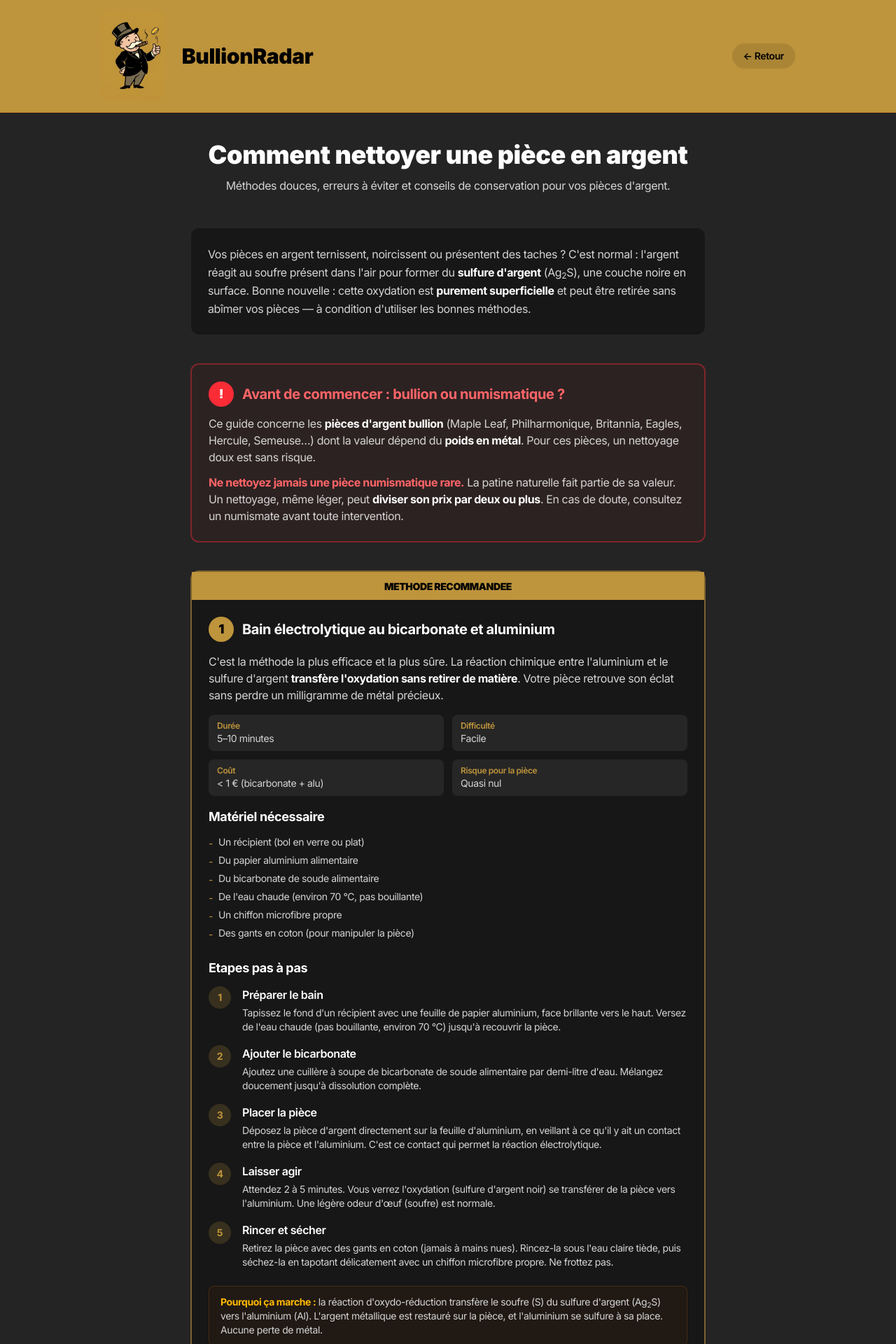
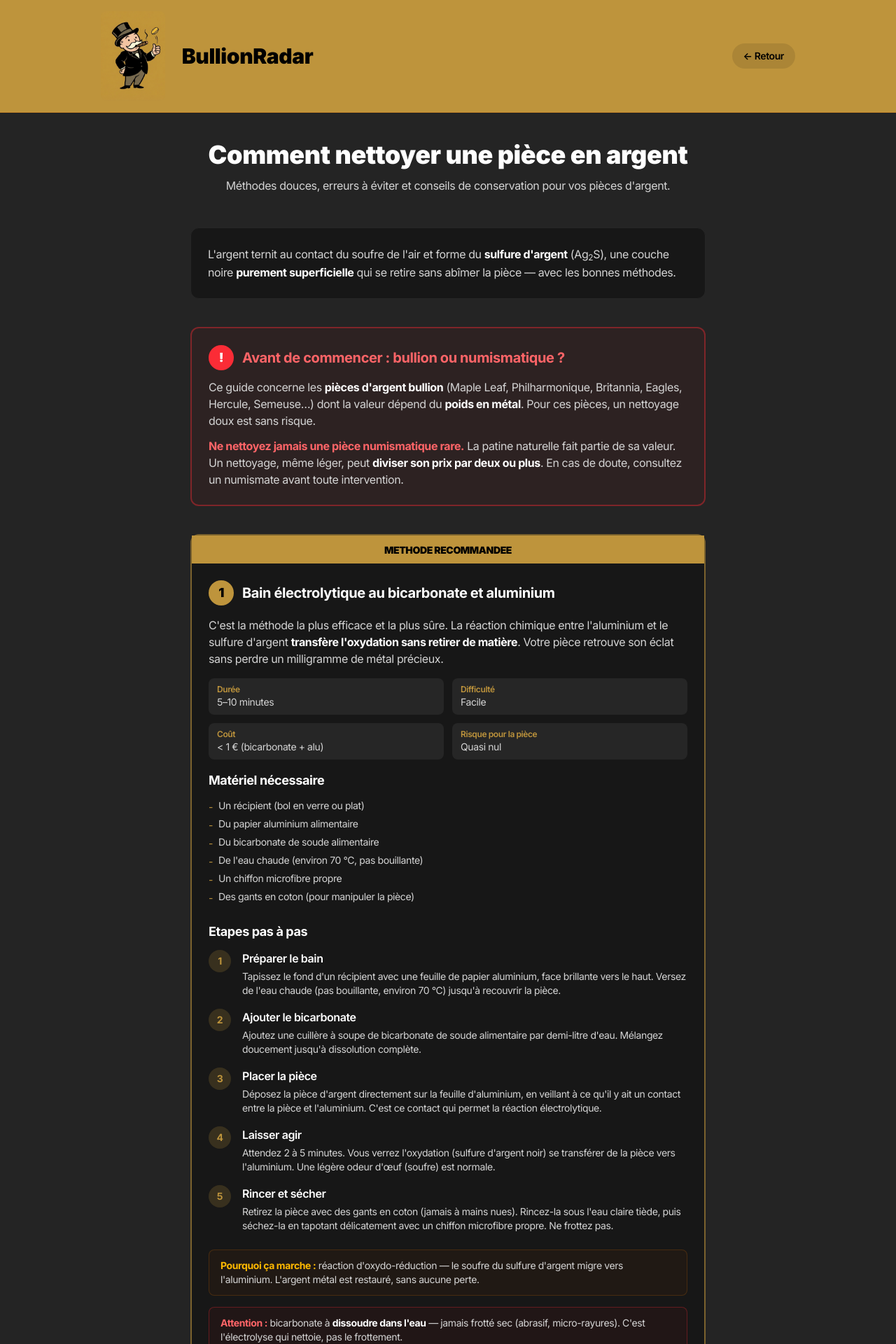
Before and after one commit to laurentknauss/bullionradar, a Next.js app: page /guide/nettoyer-pieces-argent in a window 1280 px wide. Shown: the top 1920 px of the page at 70% size. Built offline with nearby package versions, Linux system fonts and the light colour scheme.

Commit message:
feat(guide-nettoyer): allège la page (accordéons + textes resserrés + fix mot collé)

```diff
--- a/src/app/guide/nettoyer-pieces-argent/page.tsx
+++ b/src/app/guide/nettoyer-pieces-argent/page.tsx
@@ -160,15 +160,11 @@ export default function NettoyagePiecesArgentPage() {
         {/* Intro */}
         <div className="mb-10 rounded-xl border border-neutral-800 bg-neutral-900 p-6">
           <p className="leading-relaxed text-neutral-300">
-            Vos pièces en argent ternissent, noircissent ou présentent des
-            taches ? C&apos;est normal : l&apos;argent réagit au soufre présent
-            dans l&apos;air pour former du{" "}
+            L&apos;argent ternit au contact du soufre de l&apos;air et forme du{" "}
             <strong className="text-white">sulfure d&apos;argent</strong> (Ag
-            <sub>2</sub>S), une couche noire en surface. Bonne nouvelle : cette
-            oxydation est{" "}
-            <strong className="text-white">purement superficielle</strong> et
-            peut être retirée sans abîmer vos pièces — à condition
-            d&apos;utiliser les bonnes méthodes.
+            <sub>2</sub>S), une couche noire{" "}
+            <strong className="text-white">purement superficielle</strong>{" "}
+            qui se retire sans abîmer la pièce — avec les bonnes méthodes.
           </p>
         </div>
 
@@ -292,22 +288,19 @@ export default function NettoyagePiecesArgentPage() {
             <div className="mt-6 rounded-lg border border-amber-600/20 bg-amber-900/10 px-4 py-3">
               <p className="text-sm text-neutral-300">
                 <strong className="text-amber-400">Pourquoi ça marche :</strong>{" "}
-                la réaction d&apos;oxydo-réduction transfère le soufre (S) du
-                sulfure d&apos;argent (Ag<sub>2</sub>S) vers l&apos;aluminium
-                (Al). L&apos;argent métallique est restauré sur la pièce, et
-                l&apos;aluminium se sulfure à sa place. Aucune perte de métal.
+                réaction d&apos;oxydo-réduction — le soufre du sulfure
+                d&apos;argent migre vers l&apos;aluminium. L&apos;argent métal
+                est restauré, sans aucune perte.
               </p>
             </div>
 
             <div className="mt-4 rounded-lg border border-red-500/30 bg-red-900/10 px-4 py-3">
               <p className="text-sm text-neutral-300">
-                <strong className="text-red-400">Attention :</strong> le
-                bicarbonate doit être{" "}
-                <strong className="text-white">dissous dans l&apos;eau</strong>,
-                jamais frotté directement sur la pièce. Le bicarbonate sec est
-                abrasif et laisse des micro-rayures invisibles à l&apos;œil nu
-                mais visibles au microscope. C&apos;est la réaction
-                électrolytique qui nettoie, pas le frottement.
+                <strong className="text-red-400">Attention :</strong>{" "}
+                bicarbonate à{" "}
+                <strong className="text-white">dissoudre dans l&apos;eau</strong>{" "}
+                — jamais frotté sec (abrasif, micro-rayures). C&apos;est
+                l&apos;électrolyse qui nettoie, pas le frottement.
               </p>
             </div>
           </div>
@@ -482,38 +475,40 @@ export default function NettoyagePiecesArgentPage() {
         </div>
 
         {/* ========================= */}
-        {/* ERREURS A EVITER */}
+        {/* ERREURS A EVITER (accordéon) */}
         {/* ========================= */}
-        <div className="mb-8 rounded-xl border-2 border-red-500/40 bg-neutral-900 p-6">
-          <h2 className="mb-4 text-xl font-bold text-red-400">
-            Erreurs à ne jamais commettre
-          </h2>
-
-          <div className="space-y-4">
+        <details className="group mb-8 rounded-xl border-2 border-red-500/40 bg-neutral-900">
+          <summary className="flex cursor-pointer list-none items-center justify-between p-6 text-xl font-bold text-red-400 [&::-webkit-details-marker]:hidden">
+            <span>Erreurs à ne jamais commettre</span>
+            <span className="text-sm transition-transform group-open:rotate-180">
+              ▼
+            </span>
+          </summary>
+          <div className="space-y-4 px-6 pb-6">
             {[
               {
                 error: "Frotter au bicarbonate de soude sec",
-                why: "Souvent recommandé à tort sur Internet. Le bicarbonate en poudre est abrasif et laisse des micro-rayures sur l'argent. Il ne doit être utilisé que dissous dans l'eau, dans le cadre de la méthode électrolytique avec aluminium.",
+                why: "Bicarbonate en poudre = abrasif → micro-rayures. À n'utiliser QUE dissous dans l'eau (méthode électrolytique avec aluminium).",
               },
               {
                 error: "Frotter avec du dentifrice",
-                why: "Abrasif : laisse des micro-rayures visibles sur l'argent. La pièce paraît propre mais est définitivement endommagée en surface.",
+                why: "Abrasif. La pièce paraît propre mais est définitivement micro-rayée.",
               },
               {
                 error: "Utiliser de l'eau de Javel",
-                why: "L'hypochlorite de sodium attaque l'argent et provoque des taches blanches irréversibles (chlorure d'argent).",
+                why: "L'hypochlorite attaque l'argent → taches blanches irréversibles (chlorure d'argent).",
               },
               {
                 error: "Frotter avec une brosse ou un tampon abrasif",
-                why: "Les frottements créent des rayures circulaires typiques d'un nettoyage amateur. Sur une pièce bullion, cela n'affecte pas la valeur métal, mais détruit l'aspect.",
+                why: "Rayures circulaires typiques d'un nettoyage amateur. Détruit l'aspect même si la valeur métal est préservée.",
               },
               {
                 error: 'Utiliser un produit type "Silver Dip" chimique',
-                why: "Ces bains acides dissolvent une fine couche d'argent à chaque utilisation. Efficace mais destructif : la pièce perd du poids et les détails s'estompent avec le temps.",
+                why: "Bains acides : dissolvent une fine couche d'argent à chaque usage. Perte de poids et détails estompés.",
               },
               {
                 error: "Manipuler la pièce à mains nues après nettoyage",
-                why: "Le sébum et l'acidité de la peau relancent l'oxydation en quelques jours. Utilisez toujours des gants en coton.",
+                why: "Sébum + acidité peau = oxydation en quelques jours. Toujours gants coton.",
               },
             ].map((item) => (
               <div key={item.error} className="rounded-lg bg-neutral-800 p-4">
@@ -527,48 +522,47 @@ export default function NettoyagePiecesArgentPage() {
               </div>
             ))}
           </div>
-        </div>
+        </details>
 
         {/* ========================= */}
-        {/* CONSERVATION */}
+        {/* CONSERVATION (accordéon) */}
         {/* ========================= */}
-        <div className="mb-8 rounded-xl border border-neutral-800 bg-neutral-900 p-6">
-          <div className="mb-4 flex items-center gap-3">
+        <details className="group mb-8 rounded-xl border border-neutral-800 bg-neutral-900">
+          <summary className="flex cursor-pointer list-none items-center justify-between p-6 [&::-webkit-details-marker]:hidden">
+            <div className="flex items-center gap-3">
               <span className="flex h-9 w-9 shrink-0 items-center justify-center rounded-full bg-[#BE943C] text-lg font-black text-black">
                 5
               </span>
               <h2 className="text-xl font-bold text-white">
-              Conserver ses pièces en argent : prévenir plutôt que guérir
+                Conserver ses pièces — prévenir l&apos;oxydation
               </h2>
             </div>
+            <span className="text-sm text-[#BE943C] transition-transform group-open:rotate-180">
+              ▼
+            </span>
+          </summary>
 
-          <p className="mb-4 text-neutral-300">
-            Le meilleur nettoyage est celui qu&apos;on n&apos;a pas à faire.
-            Quelques précautions simples empêchent l&apos;oxydation de se
-            former.
-          </p>
-
-          <div className="space-y-3">
+          <div className="space-y-3 px-6 pb-6">
             {[
               {
                 title: "Capsules individuelles",
-                desc: "Chaque pièce dans sa capsule hermétique en plastique dur (type Leuchtturm ou Lindner). Protège des chocs, de l'air et de l'humidité.",
+                desc: "Capsule hermétique plastique dur (Leuchtturm, Lindner). Protège chocs, air, humidité.",
               },
               {
                 title: "Tubes empilables",
-                desc: "Pour les pièces bullion achetées en quantité (Maple Leaf, Philharmonique). Les tubes officiels des Monnaies (Royal Canadian Mint, Austrian Mint) sont conçus pour un stockage longue durée.",
+                desc: "Tubes officiels des Monnaies (RC Mint, Austrian Mint) pour pièces bullion en quantité — stockage longue durée.",
               },
               {
                 title: "Sachets anti-humidité",
-                desc: "Placez des sachets de silica gel dans votre coffre ou tiroir de rangement. L'humidité est le premier facteur d'oxydation.",
+                desc: "Silica gel dans coffre/tiroir. L'humidité est le premier facteur d'oxydation.",
               },
               {
-                title: "Eviter le contact avec le caoutchouc",
-                desc: "Le caoutchouc dégage du soufre, qui accélère le ternissement de l'argent. Pas d'élastiques autour des tubes, pas de tapis en caoutchouc dans le coffre.",
+                title: "Éviter le caoutchouc",
+                desc: "Le caoutchouc dégage du soufre → ternissement accéléré. Pas d'élastiques autour des tubes.",
               },
               {
                 title: "Ne jamais toucher à mains nues",
-                desc: "Manipulez vos pièces avec des gants en coton blanc. Les empreintes digitales provoquent une oxydation localisée très visible avec le temps.",
+                desc: "Gants coton blanc obligatoires. Les empreintes digitales provoquent une oxydation localisée visible avec le temps.",
               },
             ].map((item) => (
               <div key={item.title} className="rounded-lg bg-neutral-800 p-4">
@@ -577,17 +571,22 @@ export default function NettoyagePiecesArgentPage() {
               </div>
             ))}
           </div>
-        </div>
+        </details>
 
         {/* ========================= */}
-        {/* ARGENT 925 vs 999 */}
+        {/* ARGENT 925 vs 999 (accordéon) */}
         {/* ========================= */}
-        <div className="mb-8 rounded-xl border border-neutral-800 bg-neutral-900 p-6">
-          <h2 className="mb-4 text-lg font-bold text-white">
-            Nettoyage argent 925 vs argent 999 : quelle différence ?
+        <details className="group mb-8 rounded-xl border border-neutral-800 bg-neutral-900">
+          <summary className="flex cursor-pointer list-none items-center justify-between p-6 [&::-webkit-details-marker]:hidden">
+            <h2 className="text-lg font-bold text-white">
+              Argent 925 vs argent 999 — quelle différence ?
             </h2>
+            <span className="text-sm text-[#BE943C] transition-transform group-open:rotate-180">
+              ▼
+            </span>
+          </summary>
 
-          <div className="overflow-x-auto">
+          <div className="overflow-x-auto px-6 pb-6">
             <table className="w-full text-sm">
               <thead>
                 <tr className="border-b border-neutral-700">
@@ -641,7 +640,7 @@ export default function NettoyagePiecesArgentPage() {
               </tbody>
             </table>
           </div>
-        </div>
+        </details>
 
         {/* ========================= */}
         {/* FAQ */}
@@ -673,12 +672,15 @@ export default function NettoyagePiecesArgentPage() {
           </Link>
         </div>
 
-        {/* Sources */}
-        <div className="mt-12 border-t border-neutral-800 pt-6">
-          <p className="mb-2 text-xs font-semibold uppercase tracking-wide text-neutral-400">
-            Sources
-          </p>
-          <ul className="space-y-1 text-xs text-neutral-400">
+        {/* Sources (accordéon) */}
+        <details className="group mt-12 border-t border-neutral-800 pt-6">
+          <summary className="flex cursor-pointer list-none items-center justify-between text-xs font-semibold uppercase tracking-wide text-neutral-400 [&::-webkit-details-marker]:hidden">
+            <span>Sources</span>
+            <span className="text-xs transition-transform group-open:rotate-180">
+              ▼
+            </span>
+          </summary>
+          <ul className="mt-3 space-y-1 text-xs text-neutral-400">
             <li>
               Chimie des réactions d&apos;oxydo-réduction argent/aluminium —
               Sulfure d&apos;argent (Ag<sub>2</sub>S) et réduction
@@ -693,7 +695,7 @@ export default function NettoyagePiecesArgentPage() {
               sur la valeur des pièces de collection
             </li>
           </ul>
-        </div>
+        </details>
       </div>
 
       <Footer />
```
Lines whose indentation alone changed are shown as unchanged.
